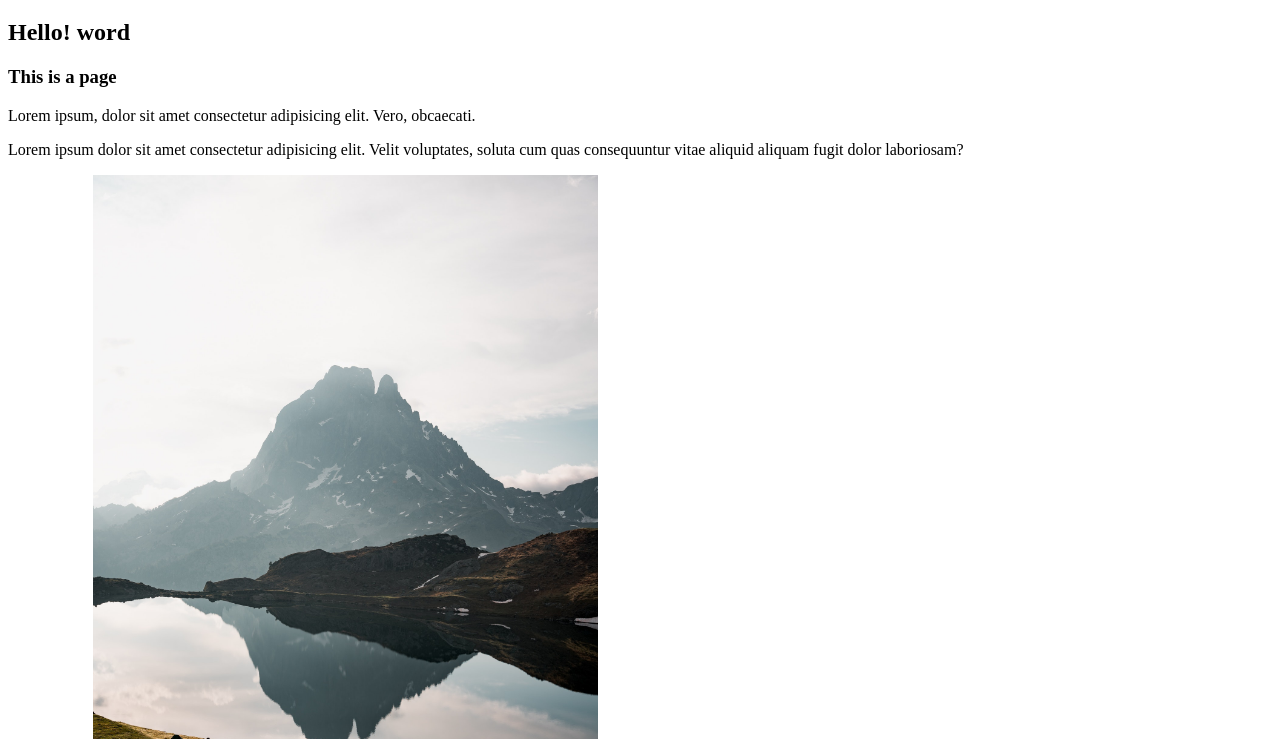
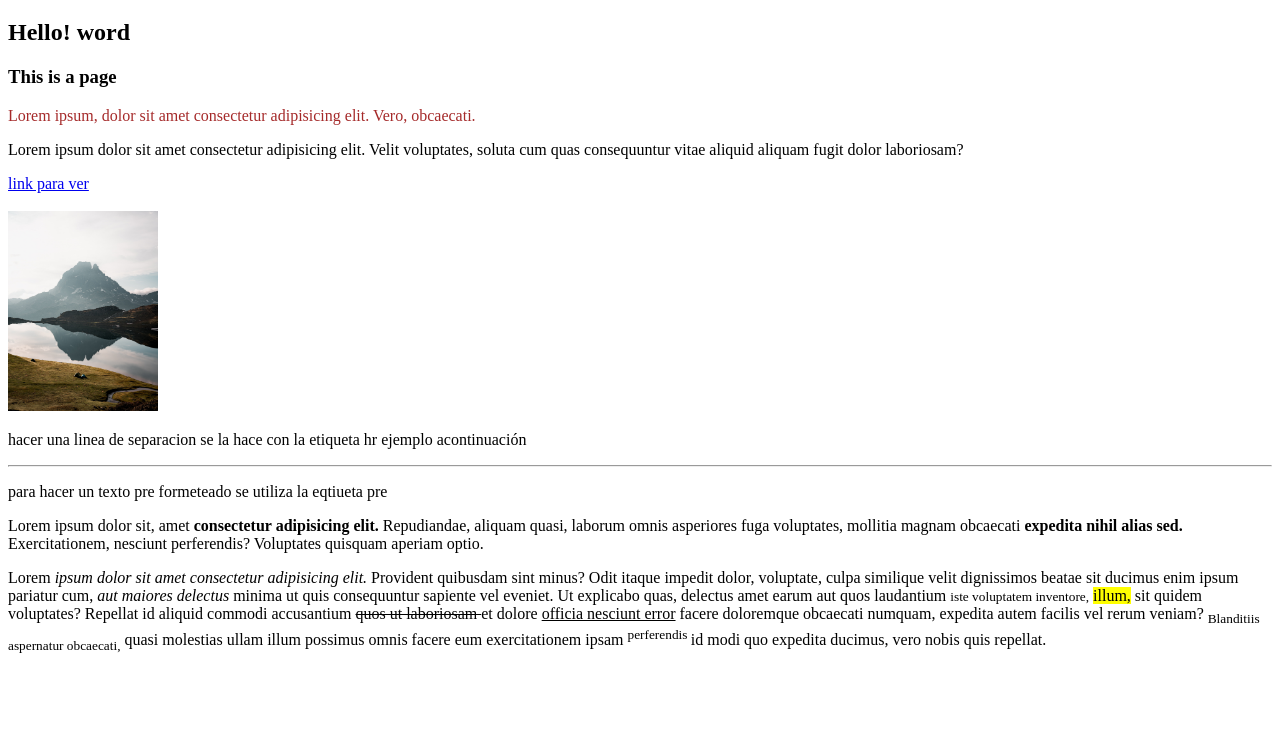
Before and after one commit to Julianmonteros/PAGINA-WEB, a plain HTML site: page index.html in a window 1280 px wide. Shown: the part 61-800 px from the top of the page. Drawn offline with Linux system fonts and the light colour scheme.

Commit message:
marcado de texto para parrafos

```diff
--- a/index.html
+++ b/index.html
@@ -1,5 +1,5 @@
 <!DOCTYPE html>
-<html lang="en">
+<html lang="es-Ec">
 
 <head>
     <meta charset="UTF-8">
@@ -15,14 +15,41 @@
     <h3>This is a page</h3>
 
     <!-- solo parrafos     -->
-    <p>Lorem ipsum, dolor sit amet consectetur adipisicing elit. Vero, obcaecati.</p>
+    <p style="color: brown;">Lorem ipsum, dolor sit amet consectetur adipisicing elit. Vero,
+        obcaecati.</p>
     <p>Lorem ipsum dolor sit amet consectetur adipisicing elit. Velit voluptates, soluta cum quas consequuntur vitae
         aliquid aliquam fugit dolor laboriosam?</p>
     <!-- link      -->
     <a href="https://www.google.com/">link para ver</a>
+    <!-- etiqueta de estacio -->
+    <br>
+    <br>
 
     <!-- imagenes -->
-    <img src="img/montañas.jpg" alt="Montañas" height="20%" width="40%">
+    <img src="img/montañas.jpg" alt="Montañas" height="200px" width="150px">
+
+    <!-- etiquetas -->
+    <p>hacer una linea de separacion se la hace con la etiqueta hr ejemplo acontinuación </p>
+    <hr>
+
+    <p>para hacer un texto pre formeteado se utiliza la eqtiueta pre </p>
+    <!-- etiquetas b de bold y strong -->
+    <p>Lorem ipsum dolor sit, amet <b> consectetur adipisicing elit.</b> Repudiandae, aliquam quasi, laborum omnis
+        asperiores fuga voluptates, mollitia magnam obcaecati <strong> expedita nihil alias sed.</strong>
+        Exercitationem, nesciunt
+        perferendis? Voluptates quisquam aperiam optio.</p>
+
+    <p>Lorem <i> ipsum dolor sit amet consectetur adipisicing elit.</i> Provident quibusdam sint minus? Odit itaque
+        impedit dolor, voluptate, culpa similique velit dignissimos beatae sit ducimus enim ipsum pariatur cum, <em> aut
+            maiores delectus</em> minima ut quis consequuntur sapiente vel eveniet. Ut explicabo quas, delectus amet
+        earum aut quos laudantium <small> iste voluptatem inventore,</small> <mark> illum,</mark> sit quidem voluptates?
+        Repellat id aliquid commodi
+        accusantium <del> quos ut laboriosam </del>et dolore <ins> officia nesciunt error</ins> facere doloremque
+        obcaecati numquam, expedita
+        autem facilis vel rerum veniam? <sub> Blanditiis aspernatur obcaecati,</sub> quasi molestias ullam illum
+        possimus omnis
+        facere eum exercitationem ipsam <sup> perferendis </sup>id modi quo expedita ducimus, vero nobis quis repellat.
+    </p>
 
 
 
```
